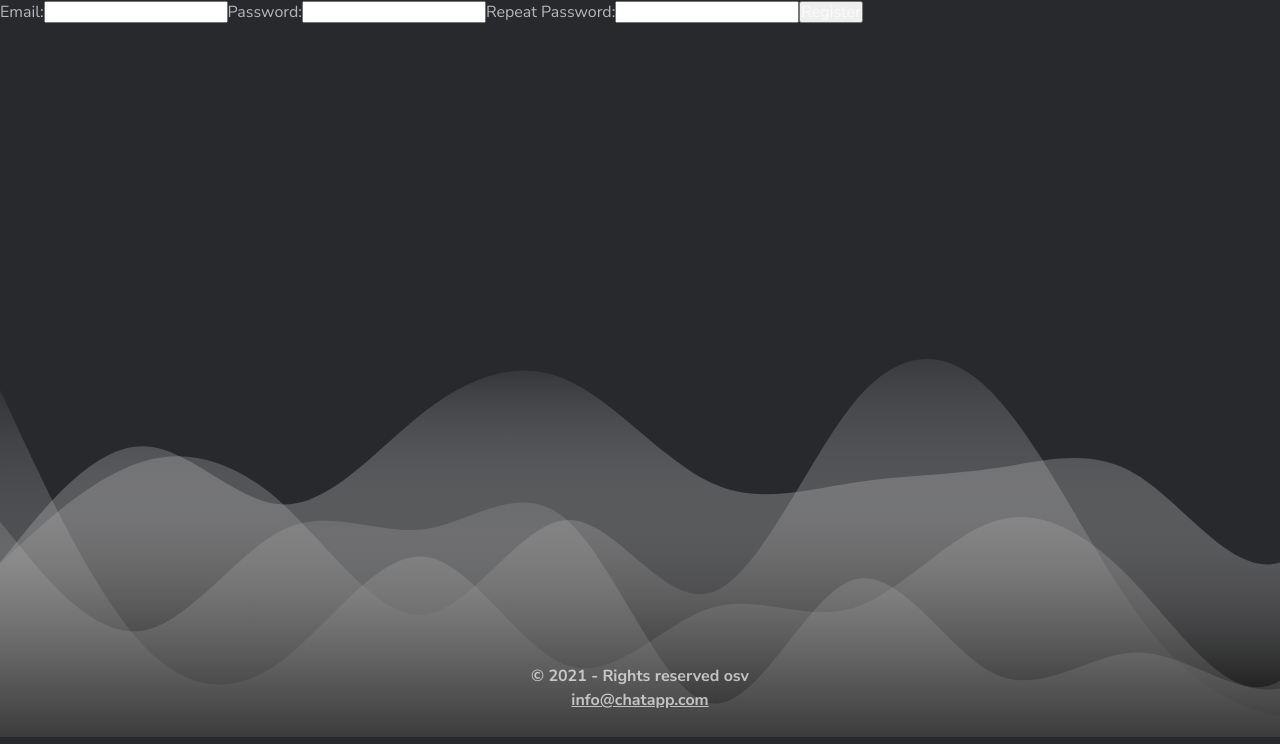
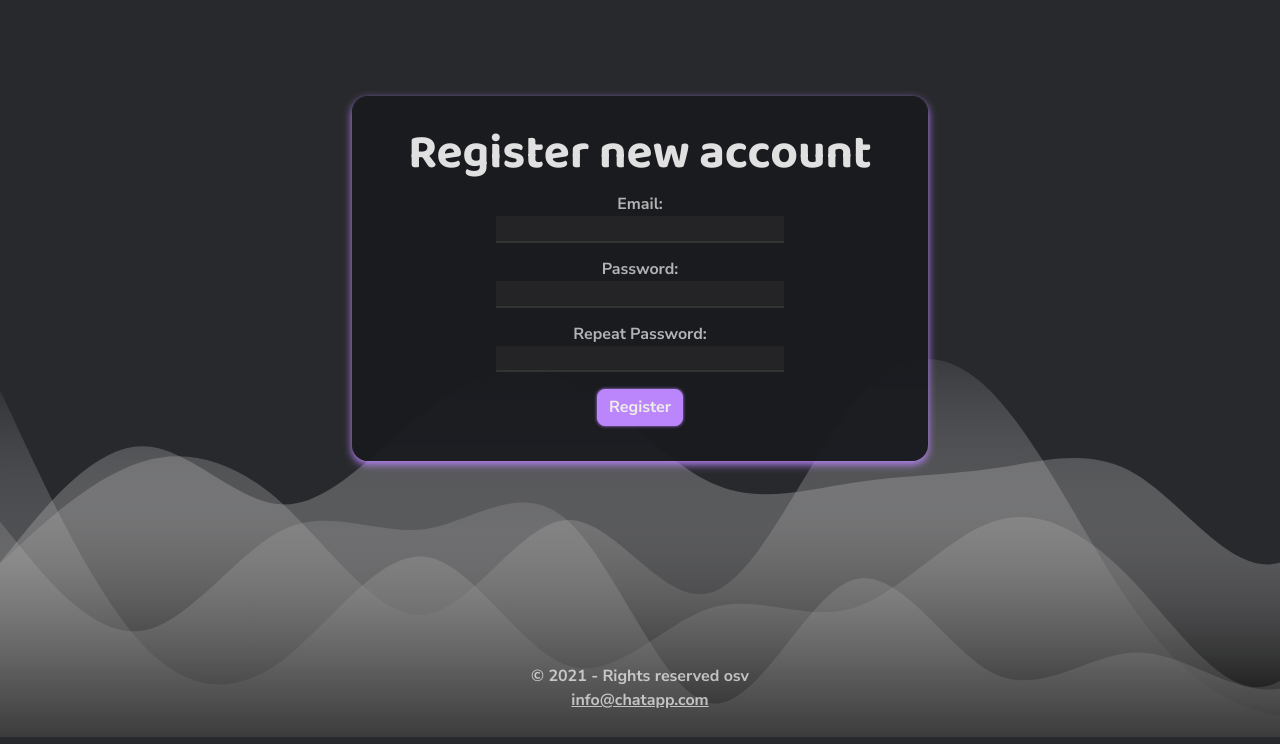
Before and after one commit to EliasEriksson/Chat.app, a PHP site: page /register in a window 1280 px wide. Shown: the part 56-800 px from the top of the page. Run offline with PHP 8.4, Linux system fonts and the light colour scheme.

Commit message:
Styling to forms

```diff
--- a/public/css/style.css
+++ b/public/css/style.css
@@ -7,6 +7,10 @@
   font-family: "Nunito Sans", "arial", "sans-serif";
   box-sizing: border-box;
   color: #fffa;
+}
+
+*:focus-visible {
+  box-shadow: 0 0 0 0.2rem #bb86fc;
 }
 
 body {
@@ -57,7 +61,6 @@ header {
   padding: 1rem 2rem;
   max-width: 95%;
 }
-
 header nav a {
   margin-left: 0.2rem !important;
 }
@@ -73,7 +76,8 @@ footer {
   text-align: center;
 }
 
-.button {
+.button, input[type=submit] {
+  font-weight: bold;
   background: #bb86fc;
   color: #eeedea;
   padding: 0.5rem 0.67rem;
@@ -85,10 +89,21 @@ footer {
   margin: 0.2rem auto;
   transition: 0.2s ease-out;
 }
-
-.button:hover {
+.button:hover, .button:focus, input[type=submit]:hover, input[type=submit]:focus {
   filter: saturate(2);
   opacity: 0.8;
+}
+
+input[type=text], input[type=password], input[type=email], textarea[type=text], textarea[type=password], textarea[type=email] {
+  background: #3336;
+  border: none;
+  box-shadow: 0px 2px #333;
+  padding: 0.2rem 0.5rem;
+  transition: 0.3s ease-out;
+}
+input[type=text]:focus, input[type=password]:focus, input[type=email]:focus, textarea[type=text]:focus, textarea[type=password]:focus, textarea[type=email]:focus {
+  box-shadow: 0px 5px #bb86fc;
+  outline: none;
 }
 
 .button-outline {
@@ -226,6 +241,15 @@ p {
   margin: unset;
 }
 
+.label, .general-label {
+  font-weight: bold;
+  display: flex;
+  flex-direction: column;
+  max-width: 30ch;
+  width: 100%;
+  margin: 0.2rem auto 1rem auto;
+}
+
 /*
 gold - d59140
 blue - B3DDE2*/
--- a/public/register/index.php
+++ b/public/register/index.php
@@ -11,7 +11,7 @@ if (userLoggedIn()) {
     redirect("./profile");
 }
 
-$userRegisterForm = new UserRegisterForm("general");
+$userRegisterForm = new UserRegisterForm();
 if ($_SERVER["REQUEST_METHOD"] === "POST") {
     if ($user = $userRegisterForm->validateForm()) {
         redirect(".");
@@ -26,7 +26,10 @@ if ($_SERVER["REQUEST_METHOD"] === "POST") {
 </head>
 <body>
 <?php include "$rootURL/includes/header.php" ?>
+<section class="hero">
+    <h1>Register new account</h1>
 <?= $userRegisterForm->toHTML()?>
+</section>
 <?php include "$rootURL/includes/footer.php" ?>
 </body>
 </html>
--- a/public/room/create/index.php
+++ b/public/room/create/index.php
@@ -24,7 +24,9 @@ if ($_SERVER["REQUEST_METHOD"] === "POST") {
 </head>
 <body>
 <?php include "$rootURL/includes/header.php" ?>
+<section class="hero">
 <?= $roomCreateForm->toHTML() ?>
+</section>
 <?php include "$rootURL/includes/footer.php" ?>
 </body>
 </html>
```
Also changed, not shown: public/login/index.php (+7 -1 lines), public/room/index.php (+8 -3 lines), style.scss (+37 -7 lines), 1 other file.
